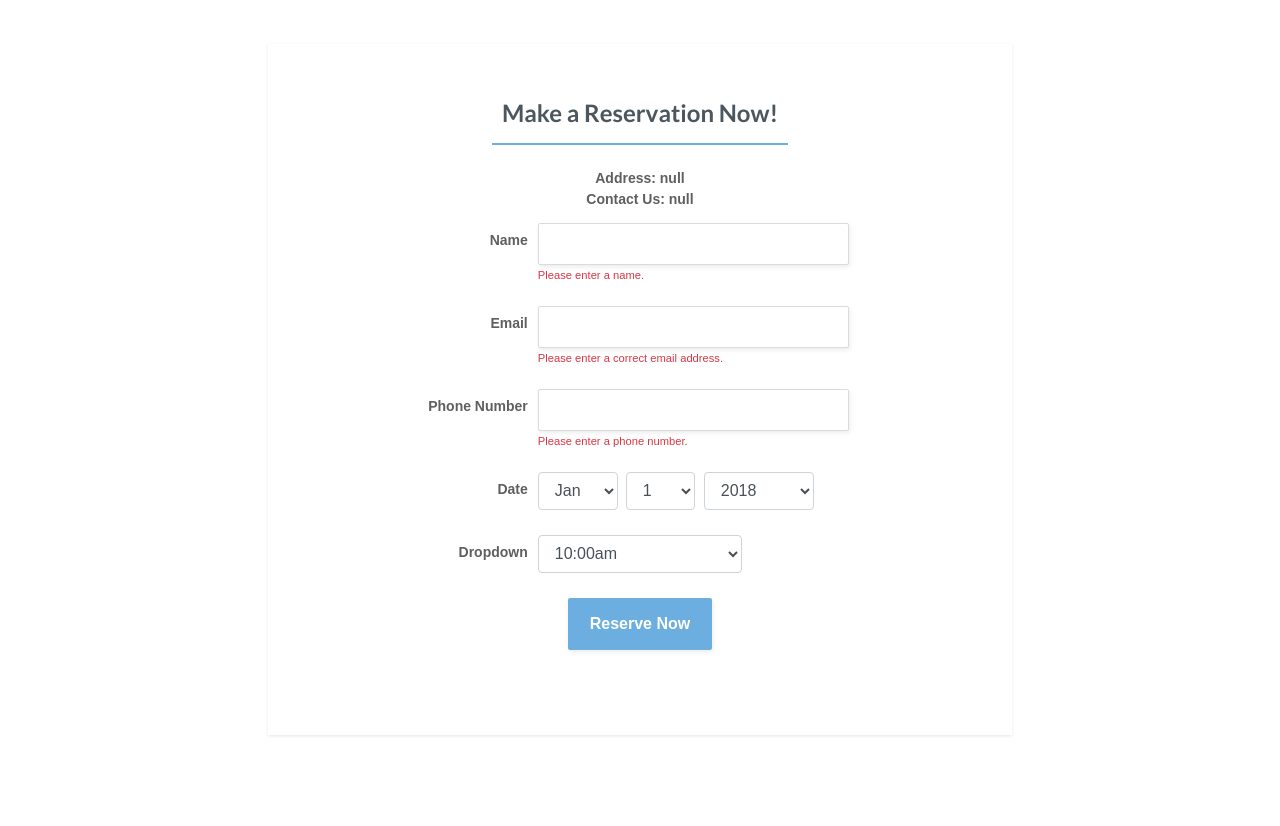
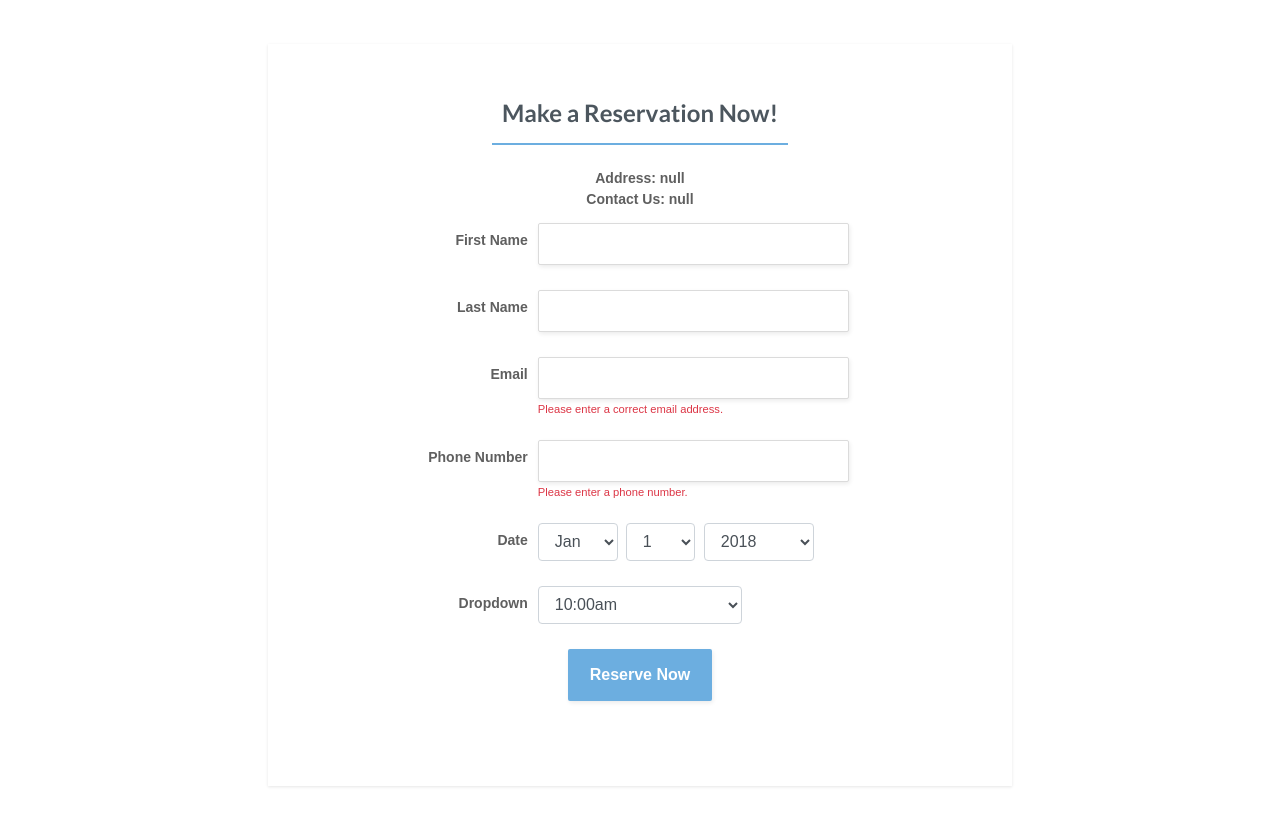
Before and after one commit to rohithravin/N.A.R.Reservations, a website: page reservation.html in a window 1280 px wide. Both pictures are taken after a click on the button "Reserve Now". Shown: the part 62-888 px from the top of the page. Before the commit the page ends 847 px from the top, so only its background shows below. Drawn offline with nearby package versions, Linux system fonts and the light colour scheme; files that its build step writes are made by us from their sources.

Commit message:
minor update

```diff
--- a/js/conf.js
+++ b/js/conf.js
@@ -4,6 +4,7 @@ function populateSite() {
   console.log(localStorage.getItem("id"))
   console.log(localStorage.getItem("Long"))
   console.log(localStorage.getItem("Lat"))
+  document.getElementById("title").innerHTML = localStorage.getItem("First_Name"); + ', Your Reservation Is Confirmed!'
 
 
 }
--- a/js/reservation.js
+++ b/js/reservation.js
@@ -5,7 +5,8 @@ function populateSite() {
 }
 
 function submitForm(){
-  var name = document.getElementById("name").value;
+  var first_name = document.getElementById("first_name").value;
+  var last_name = document.getElementById("last_name").value;
   var email  = document.getElementById("email").value;
   var phone = document.getElementById("phone_num").value;
   var month = document.getElementById("month").value;
@@ -15,6 +16,8 @@ function submitForm(){
   var restaurantID = localStorage.getItem("id");
   var restaurantAddress = localStorage.getItem("Address");
   var restaurantNumber = localStorage.getItem("Phone");
+  var name = first_name.concat(' ');
+  name = name.concat(last_name);
   var count = 0;
 
   if (name == null || name.length == 0){
@@ -47,7 +50,7 @@ function submitForm(){
 
   if(count == 3){
     console.log("All Entries Valid." , restaurantID);
-
+    console.log("full name", name);
     reservation = {restaurantID:restaurantID, restaurantAddress:restaurantAddress, restaurantNumber:restaurantNumber,name:name,
        email:email, phone:phone, month:month, date:date, year:year, time:time}
 
@@ -59,6 +62,7 @@ function submitForm(){
       if (xhr.readyState === 4 && xhr.status === 200) {
           var json = JSON.parse(xhr.responseText);
           if (json['success'] == 1){
+              localStorage.setItem('First_Name', first_name);
               window.location.href = "conf.html";
           }
           else{
--- a/reservation.html
+++ b/reservation.html
@@ -35,8 +35,12 @@
                     </div>
                 </div>
                 <div class="form-row form-group">
-                    <div class="col-sm-4 label-column"><label class="col-form-label" for="name-input-field">Name </label></div>
-                    <div class="col-sm-6 input-column"><input class="form-control" type="text" required="" id="name"> <small class="form-text text-danger" id="error_name" style="display:none;">Please enter a name.</small></div>
+                    <div class="col-sm-4 label-column"><label class="col-form-label" for="name-input-field">First Name</label></div>
+                    <div class="col-sm-6 input-column"><input class="form-control" type="text" required="" id="first_name"> <small class="form-text text-danger" id="error_name" style="display:none;">Please enter a name.</small></div>
+                </div>
+                <div class="form-row form-group">
+                    <div class="col-sm-4 label-column"><label class="col-form-label" for="name-input-field">Last Name</label></div>
+                    <div class="col-sm-6 input-column"><input class="form-control" type="text" required="" id="last_name"> <small class="form-text text-danger" id="error_name" style="display:none;">Please enter a name.</small></div>
                 </div>
                 <div class="form-row form-group">
                     <div class="col-sm-4 label-column"><label class="col-form-label" for="email-input-field">Email </label></div>
```
Also changed, not shown: conf.html (+1 -1 lines).
